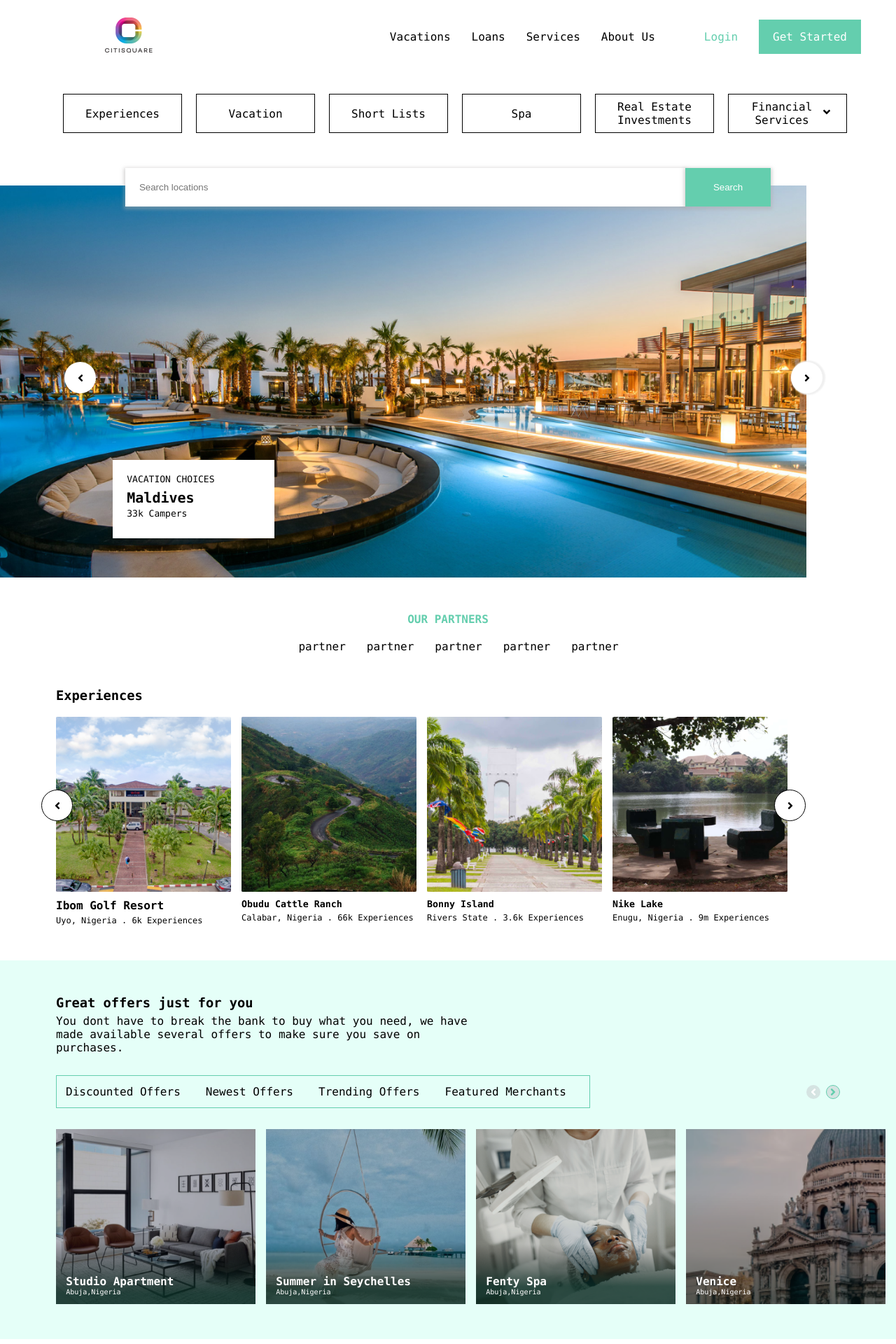
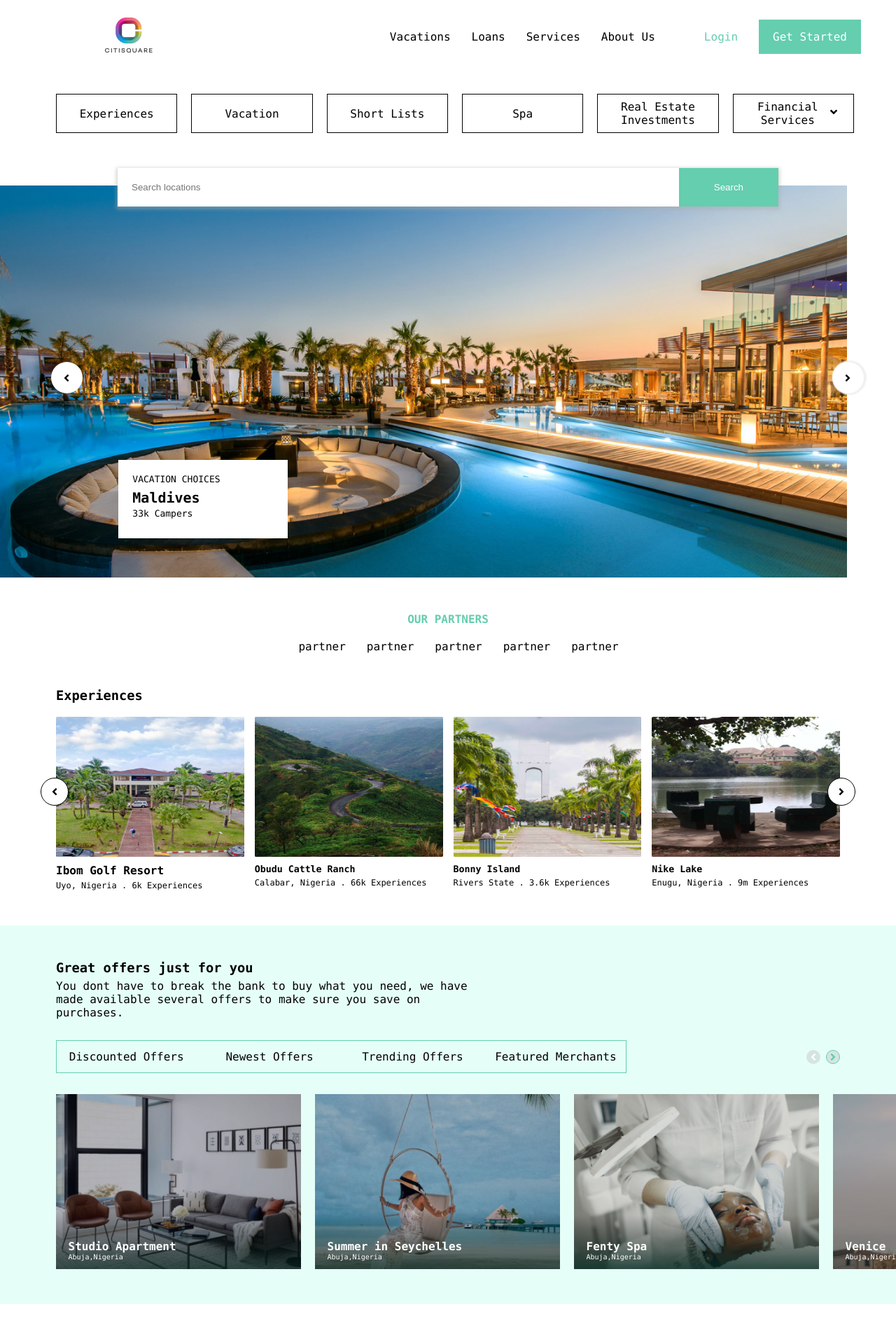
Before and after one commit to Ubongg/test-landing-page, a React (Create React App) app: page / in a window 1280 px wide. Shown: the top 1920 px of the page at 70% size. Built offline with nearby package versions, Linux system fonts and the light colour scheme.

Commit message:
added loans component

```diff
--- a/src/components/Home.js
+++ b/src/components/Home.js
@@ -1,12 +1,14 @@
 import React from "react";
 import Experiences from "./Experiences";
 import Investments from "./Investments";
+import Loans from "./Loans";
 import Merchant from "./Merchant";
 import Navbar from "./Navbar";
 import Offers from "./Offers";
 import Partners from "./Partners";
 import SearchBar from "./SearchBar";
 import Section from "./Section";
+import Shortlets from "./Shortlets";
 import SubNav from "./SubNav";
 
 const Home = () => {
@@ -21,6 +23,8 @@ const Home = () => {
       <Offers />
       <Merchant />
       <Investments />
+      <Loans />
+      <Shortlets />
     </div>
   );
 };
--- /dev/null
+++ b/src/components/Loans.js
@@ -0,0 +1,84 @@
+import React from "react";
+
+const Loans = () => {
+  return (
+    <div className="loans">
+      <div className="text-bx">
+        <h1>Hey Whats-Up, No Money To Invest? Get a Loan!!</h1>
+        <p>
+          No money to invest? we have you covered, we onboarded the best
+          aggregate lending companies, with the most suitable and flexible
+          offers you can get in the city.
+        </p>
+        <button>Apply For A Loan</button>
+      </div>
+      <div className="loans-boxes">
+        <div className="loans-box">
+          <p>LOANS WE OFFER</p>
+          <h3>Buy Now Pay Later</h3>
+          <p>
+            Buy Now Pay Later (BNPL)M is a short term financing that allows
+            consumers to make purchases and pay for them at a future date, often
+            interest free. You have interest in a property listed on citisquare
+            but no funds use this option to own the property and pay the fees at
+            a later date. Terms ad conditions apply
+          </p>
+          <h4 className="loans-m">MERCHANTS</h4>
+          <div className="icons">
+            <span className="icon"></span>
+            <span className="icon"></span>
+            <span className="icon"></span>
+            <span className="icon"></span>
+            <span className="icon"></span>
+            <span className="icon"></span>
+            <span className="icon-text">+2.3K</span>
+          </div>
+        </div>
+        <div className="loans-box">
+          <p>LOANS WE OFFER</p>
+          <h3>Mortgage Loans</h3>
+          <p>
+            Buy Now Pay Later (BNPL)M is a short term financing that allows
+            consumers to make purchases and pay for them at a future date, often
+            interest free. You have interest in a property listed on citisquare
+            but no funds use this option to own the property and pay the fees at
+            a later date. Terms ad conditions apply
+          </p>
+          <h4 className="loans-m">MERCHANTS</h4>
+          <div className="icons">
+            <span className="icon"></span>
+            <span className="icon"></span>
+            <span className="icon"></span>
+            <span className="icon"></span>
+            <span className="icon"></span>
+            <span className="icon"></span>
+            <span className="icon-text">+2.3K</span>
+          </div>
+        </div>
+        <div className="loans-box">
+          <p>LOANS WE OFFER</p>
+          <h3>Personal Loans</h3>
+          <p>
+            Buy Now Pay Later (BNPL)M is a short term financing that allows
+            consumers to make purchases and pay for them at a future date, often
+            interest free. You have interest in a property listed on citisquare
+            but no funds use this option to own the property and pay the fees at
+            a later date. Terms ad conditions apply
+          </p>
+          <h4 className="loans-m">MERCHANTS</h4>
+          <div className="icons">
+            <span className="icon"></span>
+            <span className="icon"></span>
+            <span className="icon"></span>
+            <span className="icon"></span>
+            <span className="icon"></span>
+            <span className="icon"></span>
+            <span className="icon-text">+2.3K</span>
+          </div>
+        </div>
+      </div>
+    </div>
+  );
+};
+
+export default Loans;
--- /dev/null
+++ b/src/components/Shortlets.js
@@ -0,0 +1,7 @@
+import React from "react";
+
+const Shortlets = () => {
+  return <div>Shortlets</div>;
+};
+
+export default Shortlets;
--- a/src/index.css
+++ b/src/index.css
@@ -54,13 +54,13 @@ li {
 .sub-links {
   display: flex;
   justify-content: center;
-  margin: 30px 0;
+  margin: 30px 60px;
 }
 .sub-links li {
   margin-left: 20px;
   border: 1px solid black;
   padding: 8px 20px;
-  width: 170px;
+  width: 100%;
   display: flex;
   justify-content: center;
   align-items: center;
@@ -80,23 +80,28 @@ li {
   align-items: center;
   margin: 50px;
 }
+.search-form {
+  display: flex;
+  justify-content: center;
+  align-items: center;
+  width: 80%;
+  box-shadow: 0px 2px 5px 2px rgba(173, 172, 172, 0.5);
+}
 .search-form input {
-  width: 800px;
+  width: 90%;
   padding: 20px;
   border: none;
-  box-shadow: 0px 2px 5px 2px rgba(173, 172, 172, 0.5);
 }
 .search-form button {
-  padding: 20px 40px;
+  padding: 20px 50px;
   background: var(--primary-color);
   color: #ffff;
   border: none;
-  box-shadow: 0px 2px 5px 2px rgba(173, 172, 172, 0.5);
 }
 .section {
   margin: -80px 0 50px 0;
   background: url("/public/images/banner.png");
-  width: 90%;
+  width: 94.5%;
   height: 70vh;
   background-repeat: no-repeat;
   background-size: cover;
@@ -114,7 +119,7 @@ li {
   justify-content: center;
   position: absolute;
   top: 45%;
-  left: 8%;
+  left: 6%;
 }
 .swipe-right {
   background: #ffff;
@@ -170,17 +175,19 @@ li {
   margin-bottom: 20px;
 }
 .experiences-boxes {
-  display: flex;
+  display: grid;
+  grid-template-columns: repeat(4, 1fr);
+  grid-gap: 15px;
   position: relative;
-  width: 1050px;
+  max-width: 100%;
 }
 .experience-box {
-  margin-right: 15px;
-  width: 250px;
+  /* margin-right: 15px; */
+  width: 100%;
 }
 .experience-box .img-bx {
-  width: 250px;
-  height: 250px;
+  width: 100%;
+  height: 200px;
 }
 .experience-box .img-bx img {
   width: 100%;
@@ -189,8 +196,8 @@ li {
 .experiences-left {
   background: #ffff;
   border: 1px solid black;
-  width: 45px;
-  height: 45px;
+  width: 40px;
+  height: 40px;
   border-radius: 50%;
   display: flex;
   align-items: center;
@@ -202,8 +209,8 @@ li {
 .experiences-right {
   background: #ffff;
   border: 1px solid black;
-  width: 45px;
-  height: 45px;
+  width: 40px;
+  height: 40px;
   border-radius: 50%;
   display: flex;
   align-items: center;
@@ -237,15 +244,18 @@ li {
   margin: 0 80px 30px 0;
 }
 .offers-nav ul {
-  display: flex;
+  display: grid;
+  grid-template-columns: repeat(4, 1fr);
+  grid-gap: 15px;
   border: 1px solid var(--primary-color);
   padding: 5px;
 }
 .offers-nav ul li {
   cursor: pointer;
   padding: 8px;
-  margin-right: 20px;
+  /* margin-right: 20px; */
   transition: var(--main-transition);
+  text-align: center;
 }
 .offers-nav ul li:hover {
   background: var(--primary-color);
@@ -276,12 +286,14 @@ li {
   border: 1px solid var(--primary-color);
 }
 .offers-boxes {
-  display: flex;
+  display: grid;
+  grid-template-columns: repeat(4, 1fr);
+  overflow-x: hidden;
 }
 .offers-box {
-  width: 400px;
+  width: 350px;
   height: 250px;
-  margin-right: 15px;
+  margin-right: 20px;
   position: relative;
 }
 .a {
@@ -307,6 +319,7 @@ li {
   background-repeat: no-repeat;
   background-position: center;
   background-size: cover;
+  margin-right: 0;
 }
 .offers-box .text-bx {
   position: absolute;
@@ -318,7 +331,7 @@ li {
   font-size: 10px;
 }
 .merchant {
-  margin: 120px;
+  margin: 100px 200px;
   display: flex;
   justify-content: space-between;
   align-items: center;
@@ -422,3 +435,58 @@ li {
   color: white;
   padding: 15px 20px;
 }
+.loans {
+  margin: 50px;
+}
+.loans .text-bx {
+  display: flex;
+  justify-content: center;
+  align-items: center;
+  flex-direction: column;
+  text-align: center;
+  margin-bottom: 30px;
+}
+.loans .text-bx h1 {
+  width: 800px;
+  font-size: 40px;
+}
+.loans .text-bx p {
+  margin: 20px;
+  width: 800px;
+  font-size: 15px;
+}
+.loans .text-bx button {
+  background: rgb(74, 141, 195);
+  color: #ffff;
+  padding: 15px 20px;
+  border: none;
+}
+.loans-boxes {
+  display: flex;
+  justify-content: center;
+  align-items: center;
+}
+.loans-box {
+  border: 1px solid black;
+  padding: 10px;
+  width: 250px;
+  margin-right: 20px;
+}
+.loans-box p {
+  margin: 10px 0;
+}
+.loans-m {
+  margin: 30px 0 10px 0;
+}
+.icons {
+  display: flex;
+  align-items: center;
+  margin-bottom: 10px;
+}
+.icon {
+  width: 20px;
+  height: 20px;
+  border-radius: 50%;
+  background: rgb(202, 200, 200);
+  margin-right: 8px;
+}
```
